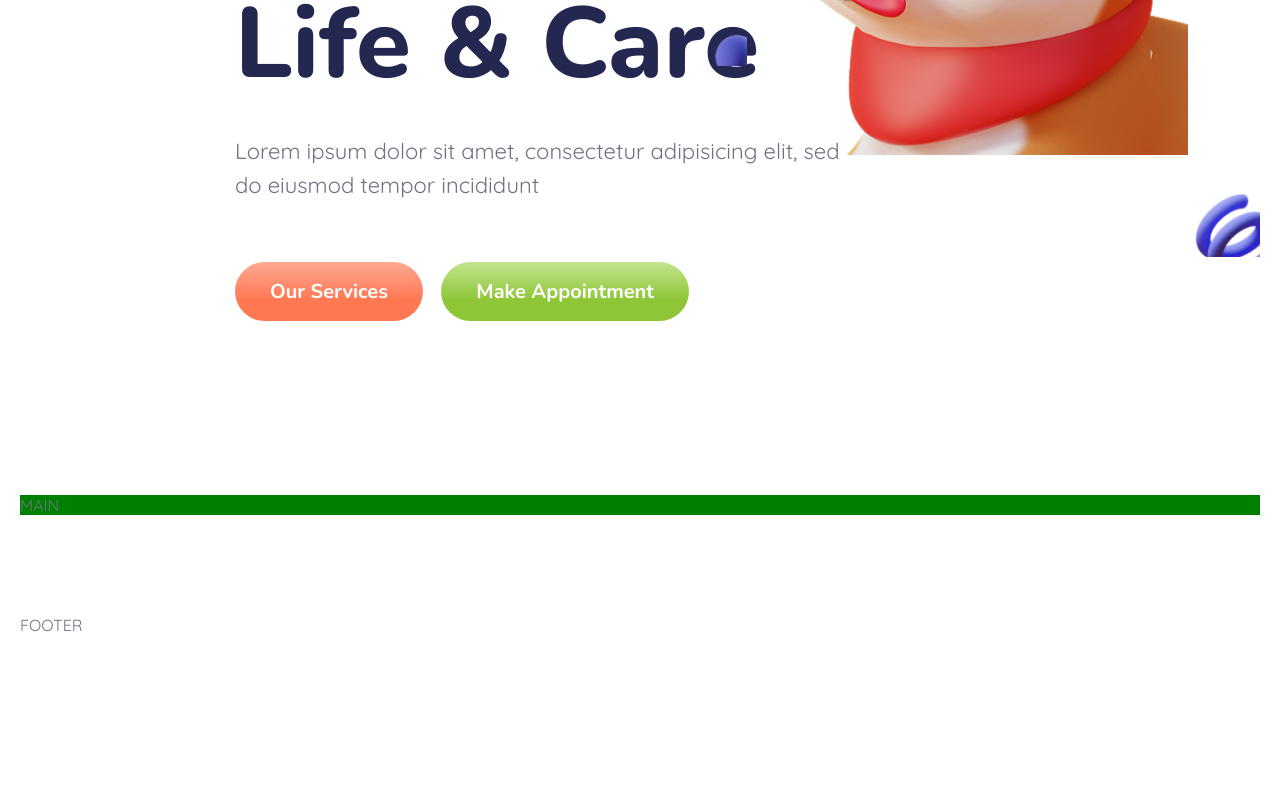
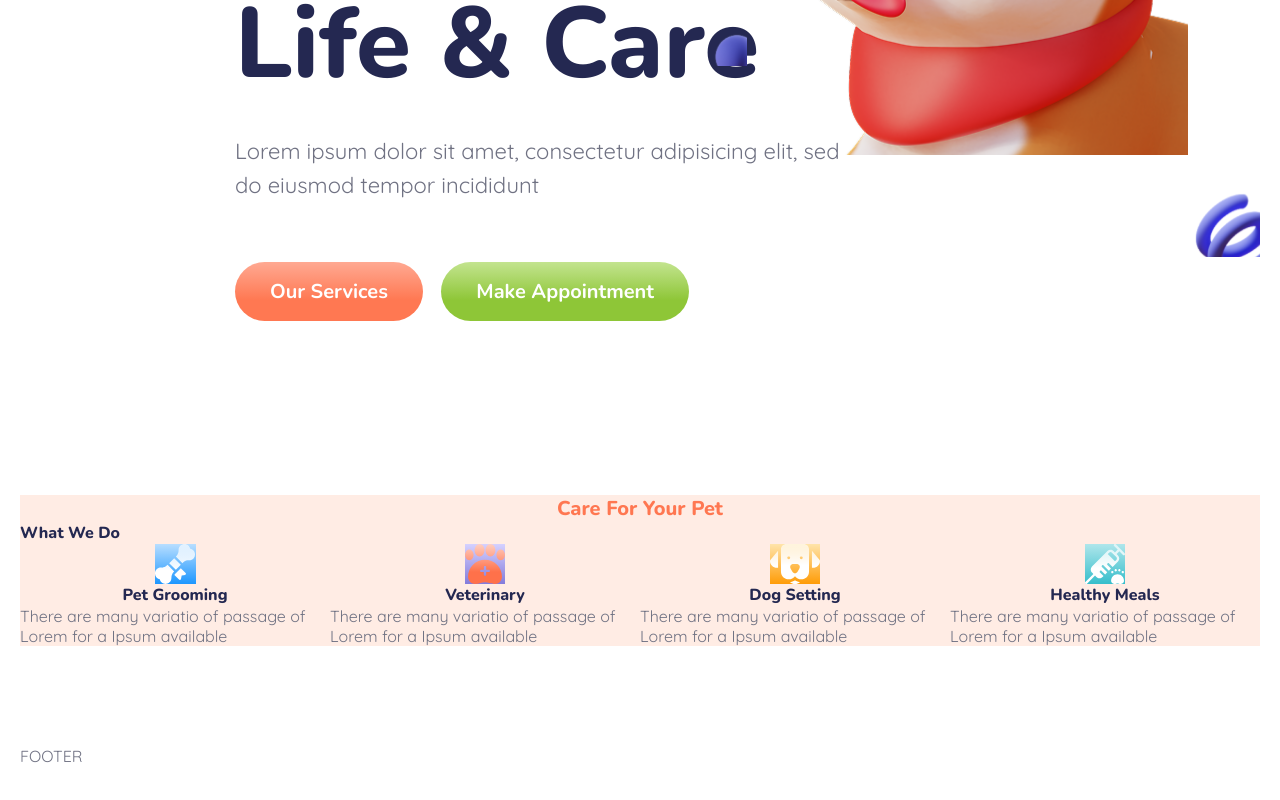
Before and after one commit to Nasty-Litvin/VetCareApp, a React (Vite) app: page / in a window 1280 px wide. Shown: the part 569-1369 px from the top of the page. Before the commit the page ends 1254 px from the top, so only its background shows below. Built offline with nearby package versions, Linux system fonts and the light colour scheme.

Commit message:
Added component Work in the Main.

```diff
--- a/src/components/Main/Main.tsx
+++ b/src/components/Main/Main.tsx
@@ -1,9 +1,13 @@
+import Work from '../Work/Work';
+
 import './style.scss'
 
 const Main = () => {
     return (
         <div className="container">
-            <main className="main">MAIN</main>
+            <main className="main">
+                <Work />
+            </main>
         </div>
     );
 }
```
